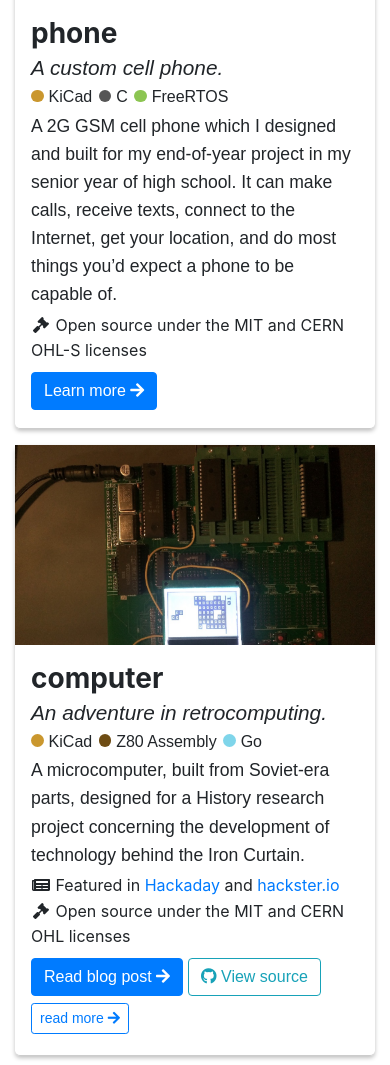
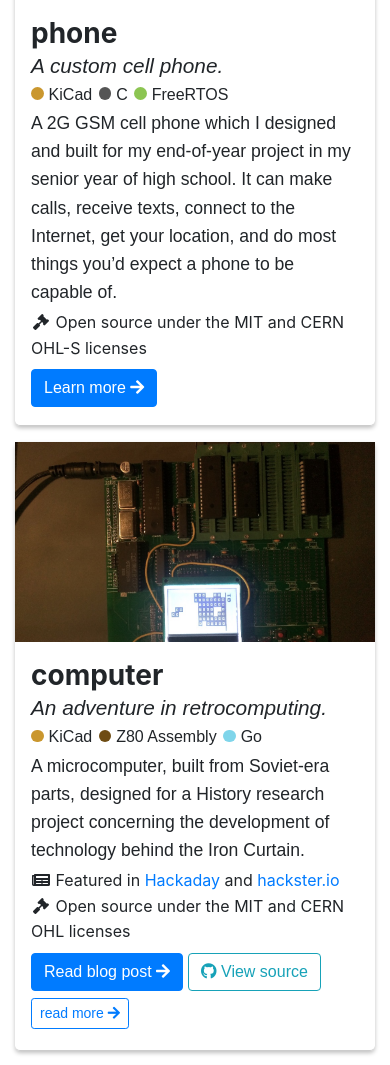
Before and after one commit to thatoddmailbox/thatoddmailbox.github.io, a Jekyll site: the page built from projects.html, in a window 390 px wide. Shown: the part 362-1427 px from the top of the page. Built offline with Jekyll 4.4.1, drawn with Linux system fonts in a browser that asks for light colours; nearby versions of some CDN libraries; some web fonts are replaced; grey boxes are pictures that could not be loaded.

Commit message:
css/projects: adjust subtitle position on small screens

```diff
--- a/css/projects.scss
+++ b/css/projects.scss
@@ -112,10 +112,12 @@
 	display: block;
 	font-style: italic;
 	font-size: 1.3rem;
+	margin-top: -0.15rem;
 
 	@media (min-width: 768px) {
 		& {
 			display: inline-block;
+			margin-top: 0;
 		}
 
 		&:before {
```
